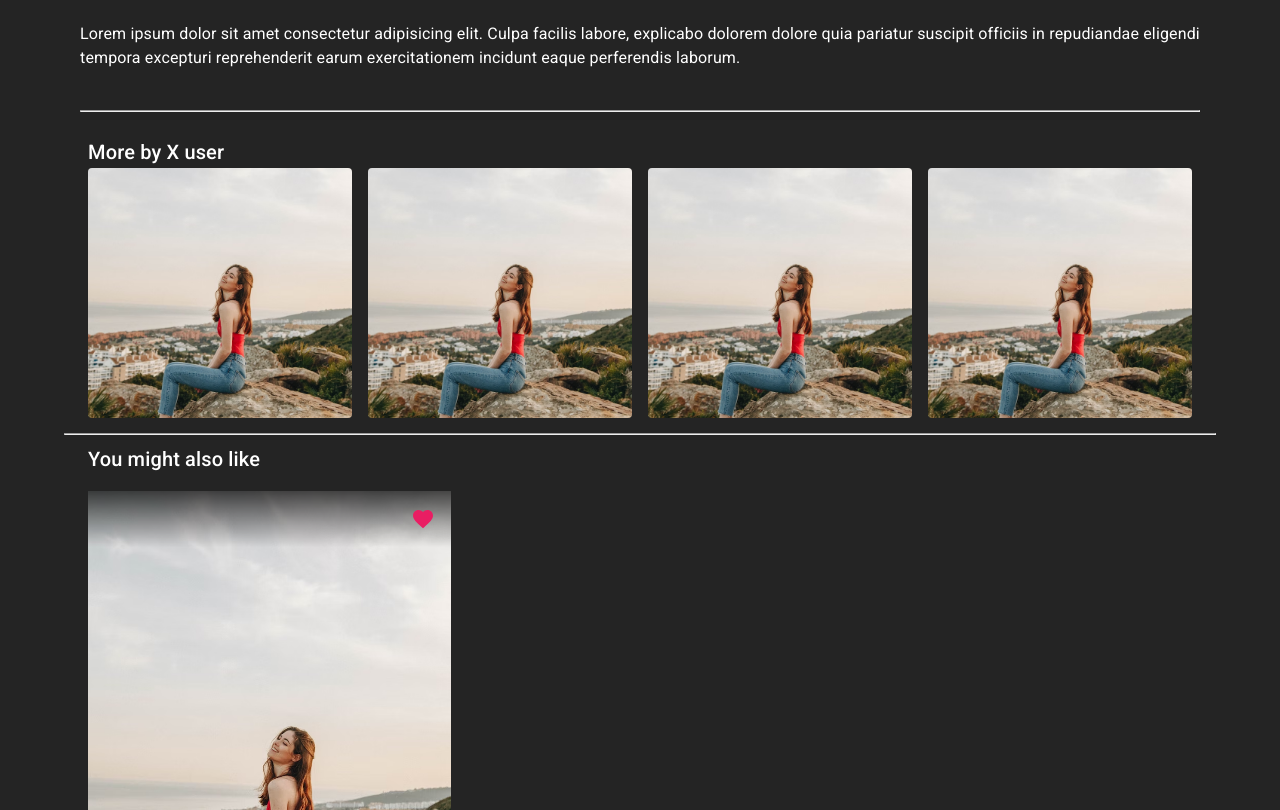
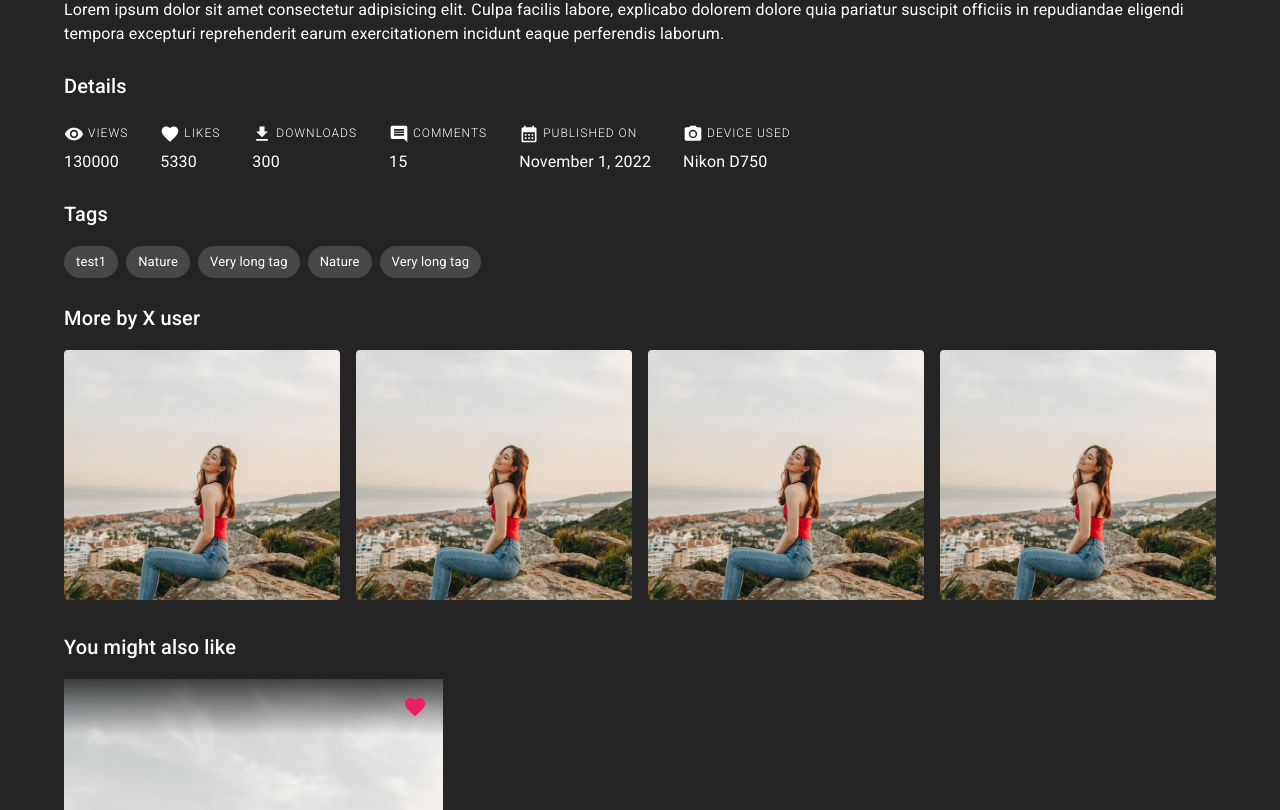
Before and after one commit to LeCarteloo/Imaggy, a React (Vite) app in the folder client/: page /post/1 in a window 1280 px wide. Shown: the part 930-1740 px from the top of the page. Built offline with nearby package versions, Linux system fonts and the light colour scheme.

Commit message:
Updated PostPage, Changed paper background color
Added details about post, tags, newly created comment and share buttons, also redesigned a bit PostPage

```diff
--- a/client/src/App.tsx
+++ b/client/src/App.tsx
@@ -34,6 +34,9 @@ let lightTheme = createTheme({
       main: '#e91e63',
       dark: '#8f0093',
       contrastText: '#fff',
+    },
+    background: {
+      paper: '#E7EBF0',
     },
   },
 });
@@ -87,6 +90,8 @@ function App() {
     ],
   };
 
+  console.log(lightTheme);
+
   return (
     <ThemeProvider theme={theme === 'dark' ? darkTheme : lightTheme}>
       <div className="app">
--- a/client/src/pages/PostPage.tsx
+++ b/client/src/pages/PostPage.tsx
@@ -1,15 +1,60 @@
-import { Box, CardContent, CardHeader, Grid, Typography } from '@mui/material';
+import {
+  CalendarMonth,
+  CameraAlt,
+  Comment,
+  Download,
+  Favorite,
+  Visibility,
+} from '@mui/icons-material';
+import {
+  Box,
+  CardHeader,
+  Chip,
+  Grid,
+  Stack,
+  SvgIconProps,
+  Typography,
+} from '@mui/material';
 import { Container } from '@mui/system';
 import {
   Avatar,
+  CommentButton,
   DownloadButton,
   ImageSection,
   LikeButton,
+  ShareButton,
 } from '../components';
 
+type InfoItemProps = {
+  icon: React.ReactElement<SvgIconProps>;
+  title: string | number;
+  subtitle: string | number;
+};
+
+const InfoItem = ({ icon, title, subtitle }: InfoItemProps) => {
+  return (
+    <Box>
+      <Box sx={{ display: 'flex', alignItems: 'center' }}>
+        {icon}
+        <Typography
+          variant="overline"
+          fontWeight={200}
+          component="span"
+          sx={{ ml: 0.5 }}
+        >
+          {title}
+        </Typography>
+      </Box>
+      <Typography>{subtitle}</Typography>
+    </Box>
+  );
+};
+
 const PostPage = () => {
+  const tag = ['test1', 'Nature', 'Very long tag', 'Nature', 'Very long tag'];
+
   return (
-    <Container sx={{ pt: 4 }}>
+    <Container sx={{ pt: 4, pb: 6 }}>
       <CardHeader
         avatar={<Avatar width={50} height={50} name={'P'} surname={'P'} />}
         title="Post title"
@@ -18,14 +63,16 @@ const PostPage = () => {
           <>
             <LikeButton
               isLiked={true}
+              ariaLabel="like X user"
               onLike={() => {}}
-              ariaLabel="like X user"
             />
             <DownloadButton fileTitle="fileTitle" onDownload={() => {}} />
+            <ShareButton />
+            <CommentButton />
           </>
         }
       />
-      <CardContent
+      <Box
         sx={{
           display: 'flex',
           alignItems: 'center',
@@ -42,16 +89,67 @@ const PostPage = () => {
             borderRadius: '4px',
           }}
         />
-        <Typography variant="body1" component="p" sx={{ mt: 4, mb: 4 }}>
-          Lorem ipsum dolor sit amet consectetur adipisicing elit. Culpa facilis
-          labore, explicabo dolorem dolore quia pariatur suscipit officiis in
-          repudiandae eligendi tempora excepturi reprehenderit earum
-          exercitationem incidunt eaque perferendis laborum.
+      </Box>
+      <Typography variant="body1" component="p" sx={{ mt: 3, mb: 2 }}>
+        Lorem ipsum dolor sit amet consectetur adipisicing elit. Culpa facilis
+        labore, explicabo dolorem dolore quia pariatur suscipit officiis in
+        repudiandae eligendi tempora excepturi reprehenderit earum
+        exercitationem incidunt eaque perferendis laborum.
+      </Typography>
+      <Typography variant="h6" sx={{ mt: 3, mb: 2 }}>
+        Details
+      </Typography>
+      <Box
+        sx={{
+          display: 'flex',
+          gap: 4,
+          width: '100%',
+          flexWrap: 'wrap',
+        }}
+      >
+        <InfoItem
+          icon={<Visibility fontSize="small" />}
+          title="Views"
+          subtitle={130000}
+        />
+        <InfoItem
+          icon={<Favorite fontSize="small" />}
+          title="Likes"
+          subtitle={5330}
+        />
+        <InfoItem
+          icon={<Download fontSize="small" />}
+          title="Downloads"
+          subtitle={300}
+        />
+        <InfoItem
+          icon={<Comment fontSize="small" />}
+          title="Comments"
+          subtitle={15}
+        />
+        <InfoItem
+          icon={<CalendarMonth fontSize="small" />}
+          title="Published on"
+          subtitle={'November 1, 2022'}
+        />
+        <InfoItem
+          icon={<CameraAlt fontSize="small" />}
+          title="Device used"
+          subtitle={'Nikon D750'}
+        />
+      </Box>
+      <Typography variant="h6" sx={{ mt: 3, mb: 2 }}>
+        Tags
+      </Typography>
+      <Stack direction="row" sx={{ flexWrap: 'wrap', gap: 1 }}>
+        {tag.map((tag) => (
+          <Chip label={tag} clickable />
+        ))}
+      </Stack>
+      <Box>
+        <Typography variant="h6" sx={{ mt: 3, mb: 2 }}>
+          More by X user
         </Typography>
-        <hr style={{ width: '100%' }} />
-      </CardContent>
-      <Container>
-        <Typography variant="h6">More by X user</Typography>
         <Grid container spacing={2}>
           {[1, 2, 3, 4].map((test) => (
             <Grid item xs={12} sm={6} md={3}>
@@ -69,12 +167,11 @@ const PostPage = () => {
             </Grid>
           ))}
         </Grid>
-      </Container>
-      <hr style={{ width: '100%' }} />
-      <Container>
-        <Typography variant="h6">You might also like</Typography>
+        <Typography variant="h6" sx={{ mt: 3, mb: 2 }}>
+          You might also like
+        </Typography>
         <ImageSection />
-      </Container>
+      </Box>
     </Container>
   );
 };
```
